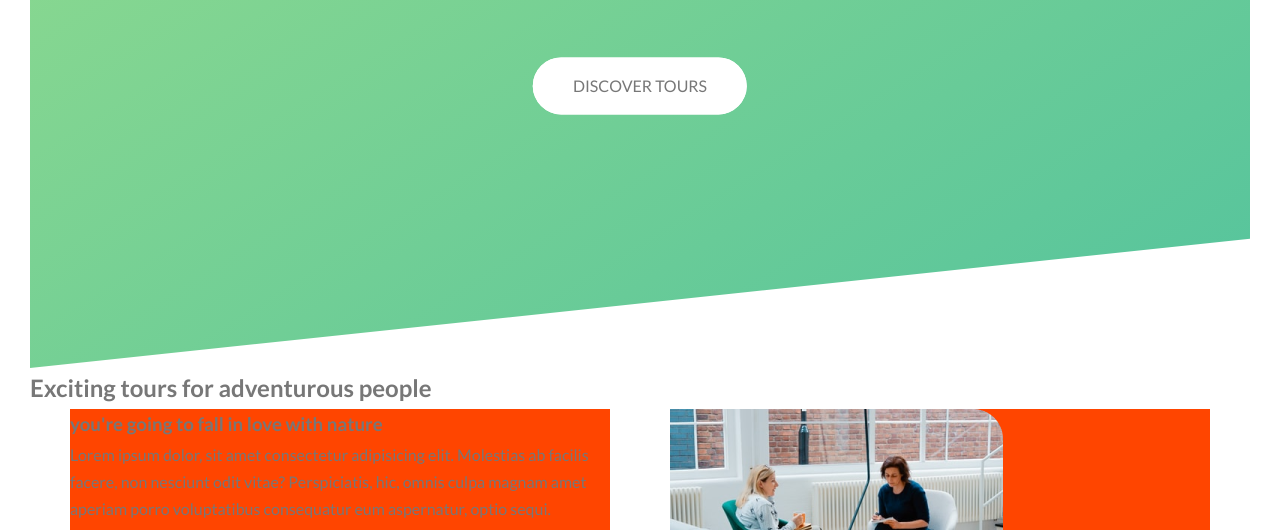
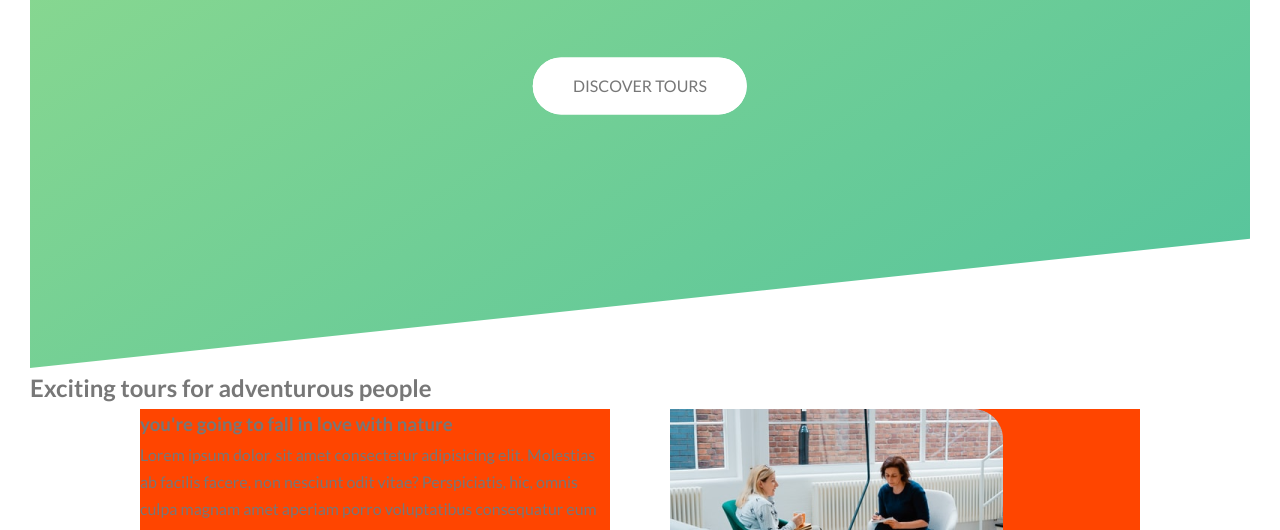
Before and after one commit to jerumanu/Netours, a website: page index.html in a window 1280 px wide. Shown: the part 422-952 px from the top of the page. Drawn offline with nearby package versions, Linux system fonts and the light colour scheme; files that its build step writes are made by us from their sources.

Commit message:
edit grid width

```diff
--- a/sass/abstracts/_variables.scss
+++ b/sass/abstracts/_variables.scss
@@ -6,8 +6,13 @@ $color-grey-dark:#777;
 $color-white:#fff;
 $color-black:#000;
 
+// font
+$default-font-size:1.6rem;
+
+
+
 // grid
 
-$grid-width:114rem;
+$grid-width:100rem;
 $gutter-vertical:8rem;
 $gutter-horizontal:6rem;
```
